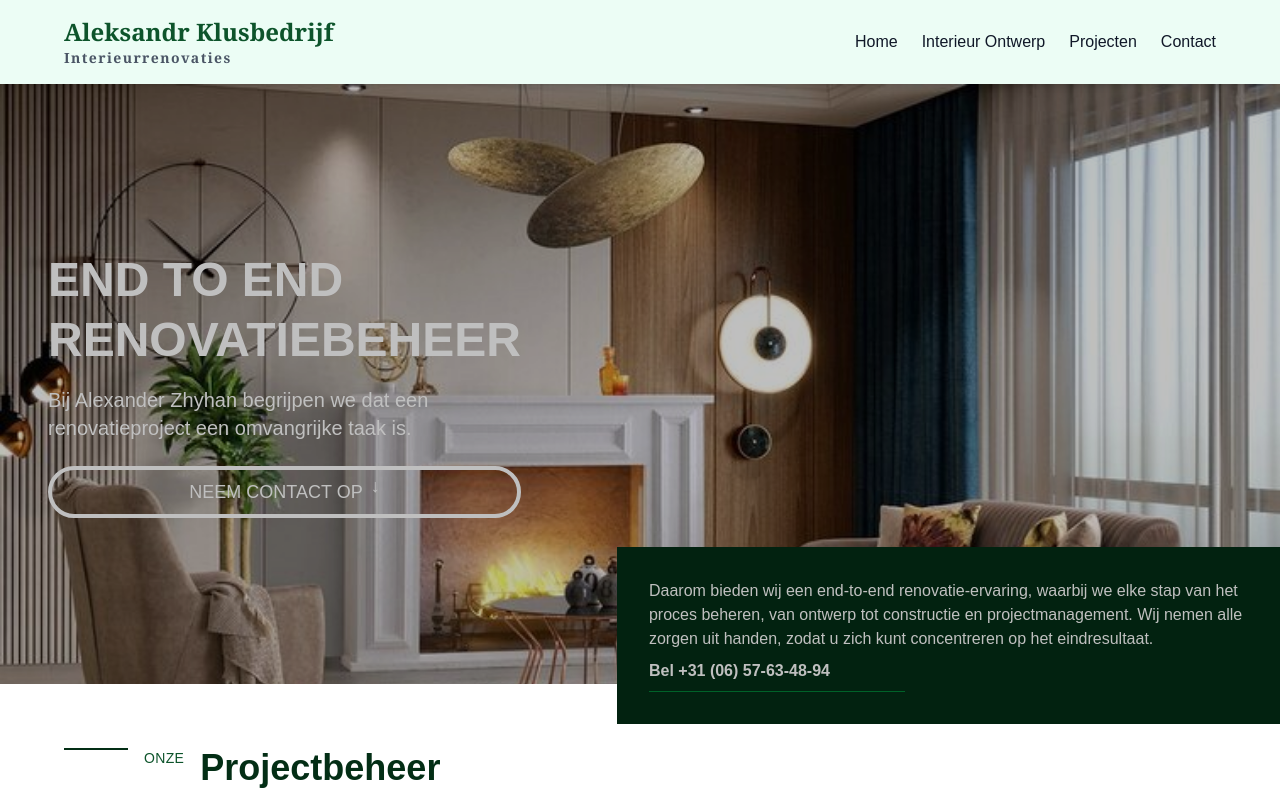
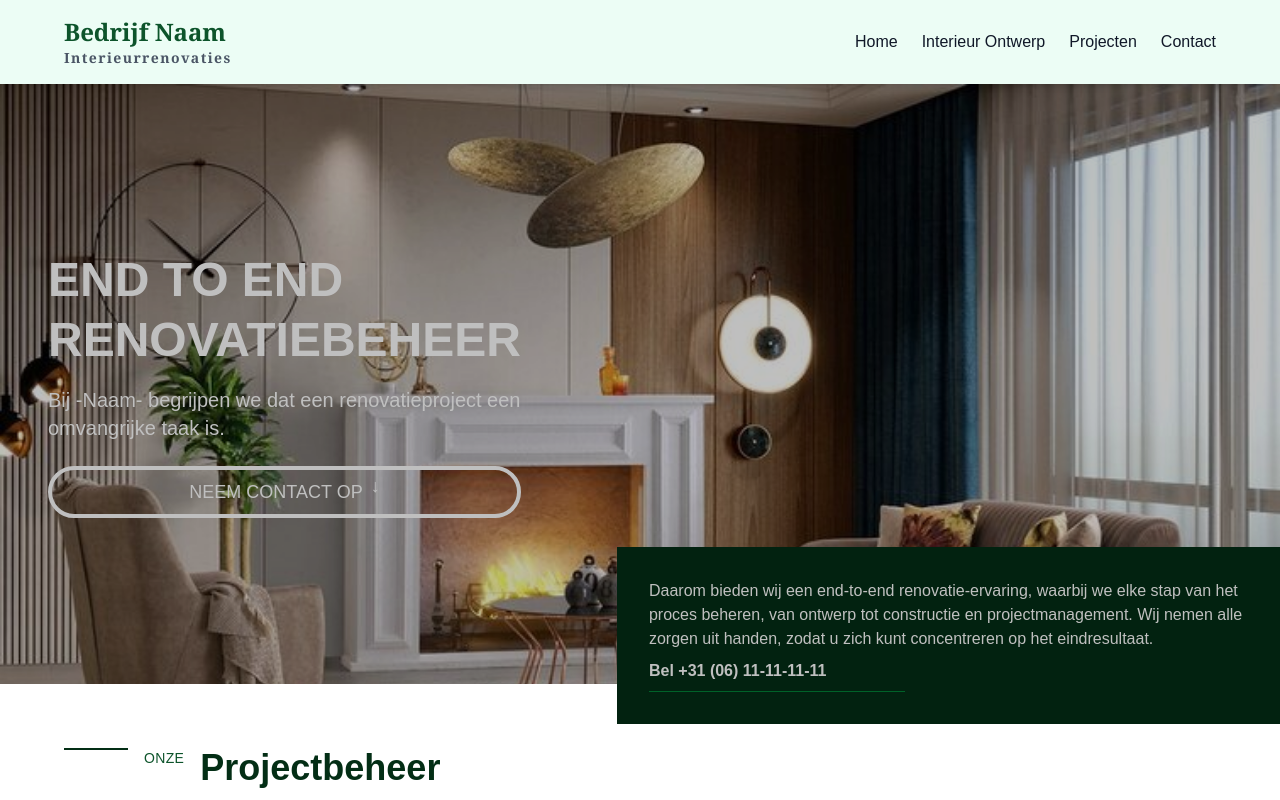
Before and after one commit to Ladomirjak1989/Alexander-Zhyhan, a Next.js app: page / in a window 1280 px wide. Shown: the top 800 px of the page. Built offline with nearby package versions, Linux system fonts and the light colour scheme.

Commit message:
Example-landing-page

```diff
--- a/src/components/Banner/Banner.tsx
+++ b/src/components/Banner/Banner.tsx
@@ -15,7 +15,7 @@ const Banner = () => {
                     END TO END RENOVATIEBEHEER
                 </h1>
                 <p className="mt-4 text-lg sm:text-xl font-light">
-                    Bij Alexander Zhyhan begrijpen we dat een renovatieproject een omvangrijke taak is.
+                    Bij -Naam- begrijpen we dat een renovatieproject een omvangrijke taak is.
                 </p>
 
                 <Link
@@ -33,7 +33,7 @@ const Banner = () => {
                     <p>
                         Daarom bieden wij een end-to-end renovatie-ervaring, waarbij we elke stap van het proces beheren, van ontwerp tot constructie en projectmanagement. Wij nemen alle zorgen uit handen, zodat u zich kunt concentreren op het eindresultaat.
                     </p>
-                    <p className="mt-2 font-bold">Bel +31 (06) 57-63-48-94</p>
+                    <p className="mt-2 font-bold">Bel +31 (06) 11-11-11-11</p>
                     <hr className="mt-2 w-64 border-green-700" />
                 </div>
             </div>
--- a/src/components/Footer/Footer.tsx
+++ b/src/components/Footer/Footer.tsx
@@ -1,6 +1,6 @@
 'use client';
 import React, { useState } from "react";
-import { FaPhone, FaBriefcase, FaUser } from "react-icons/fa";
+import { FaPhone, FaBriefcase, FaUser, FaInstagram } from "react-icons/fa";
 // import  {FaEnvelope, FaInstagram} from "react-icons/fa";
 import { FaHouseChimneyWindow } from "react-icons/fa6";
 import emailjs from "@emailjs/browser";
@@ -165,7 +165,7 @@ const Footer: React.FC = () => {
                         <ul className="text-gray-700 space-y-2">
                             <li className="flex items-center space-x-2">
                                 <FaPhone className="text-green-900" />
-                                <span>+31 (06) 57-63-48-94</span>
+                                <span>+31 (06) 11-11-11-11</span>
                             </li>
                             {/* <li className="flex items-center space-x-2">
                                 <FaEnvelope className="text-green-900" />
@@ -185,25 +185,25 @@ const Footer: React.FC = () => {
                                 <li className="flex items-center gap-2">
                                     < FaUser className="text-green-900" />
                                     {/* <span className="font-semibold">Werk:</span> */}
-                                    <span className="text-gray-700">alex.zhyhan@hotmail.com</span>
+                                    <span className="text-gray-700">persoonlijk@gmail.com</span>
                                 </li>
                                 <li className="flex items-center gap-2">
                                     < FaBriefcase className="text-green-900" />
                                     {/* <span className="font-semibold">Persoonlijk:</span> */}
-                                    <span className="text-gray-700">alexanderzhyhan@gmail.com</span>
+                                    <span className="text-gray-700">bedrijfnaam@gmail.com</span>
                                 </li>
                             </ul>
 
-                            {/* <li className="flex items-center space-x-2">
+                            <li className="flex items-center space-x-2">
                                 <FaInstagram className="text-green-900" />
                                 <a href="https://www.instagram.com/" target="_blank" rel="noopener noreferrer" className="hover:underline">
-                                    alexanderzhuhan.nl
+                                    bedrijfnaam.nl
                                 </a>
-                            </li> */}
+                            </li>
                             <li className="flex items-center space-x-2">
                                 <FaHouseChimneyWindow className="text-green-900" />
                                 <a href="https://www.instagram.com/" target="_blank" rel="noopener noreferrer" className="hover:underline">
-                                    Lange Hilleweg 69 C, 3073 BJ, Rotterdam
+                                    Vlinder 11 A, 1111 AA, Rotterdam
                                 </a>
                             </li>
                         </ul>
@@ -224,7 +224,7 @@ const Footer: React.FC = () => {
 
                 <div className="text-center md:text-right flex flex-col justify-start">
                     <p className="font-semibold text-green-950 italic text-3xl md:text-5xl leading-tight">
-                        Aleksandr Klusbedrijf
+                        Bedrijf Naam
                     </p>
                     <p className="font-semibold text-gray-700 italic text-xl md:text-3xl mt-[-4px]">
                         Interieurrenovaties
--- a/src/components/Header/Header.tsx
+++ b/src/components/Header/Header.tsx
@@ -29,7 +29,7 @@ const Header: React.FC = () => {
             <div className="flex justify-between items-center p-4 lg:px-16">
                 {/* Логотип */}
                 <div className="text-2xl font-serif font-bold text-gray-900">
-                    <span className="text-green-900">Aleksandr Klusbedrijf</span>
+                    <span className="text-green-900">Bedrijf Naam</span>
                     <p className="text-sm text-gray-600 tracking-widest">
                         Interieurrenovaties
                     </p>
```
